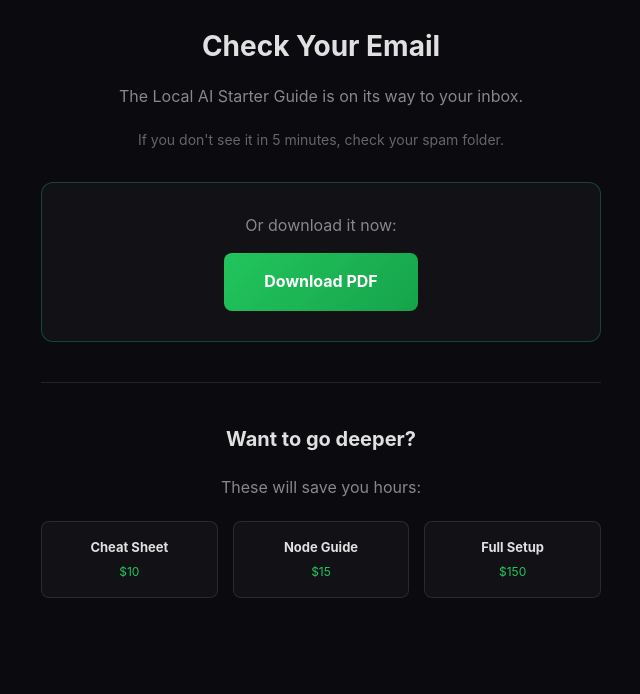
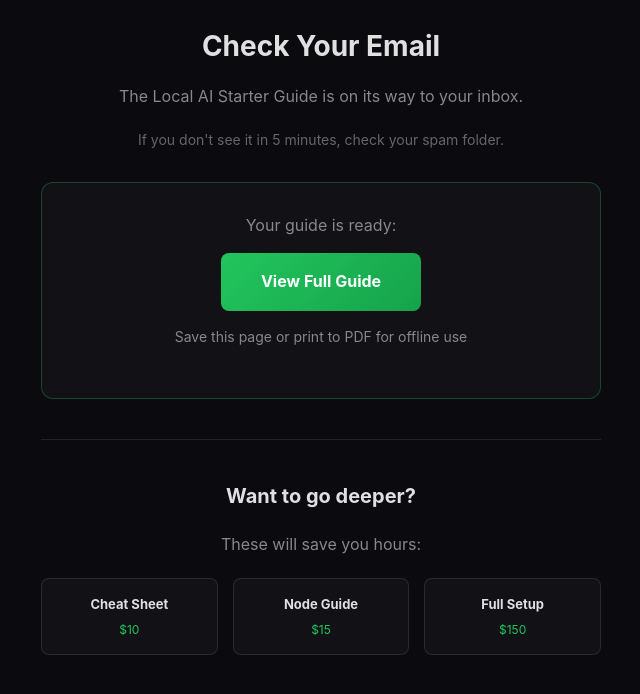
Before and after one commit to ASAYAMedia/lead-magnet, a plain HTML site: page thank-you.html in a window 1280 px wide. Shown: the part 166-860 px from the top of the page, without its empty margins (319-959 px from the left). Drawn offline with Linux system fonts and the light colour scheme.

Commit message:
Update guide links

```diff
--- a/thank-you.html
+++ b/thank-you.html
@@ -82,8 +82,9 @@
         <p style="font-size: 14px; color: #666;">If you don't see it in 5 minutes, check your spam folder.</p>
 
         <div class="download-box">
-            <p style="margin-bottom: 15px;">Or download it now:</p>
-            <a href="https://github.com/ASAYAMedia/lead-magnet/raw/main/local-ai-starter-guide.pdf" class="download-button">Download PDF</a>
+            <p style="margin-bottom: 15px;">Your guide is ready:</p>
+            <a href="https://asayamedia.github.io/lead-magnet/guide.html" class="download-button">View Full Guide</a>
+            <p style="margin-top: 15px; font-size: 14px; color: #888;">Save this page or print to PDF for offline use</p>
         </div>
 
         <div class="upsell">
```
